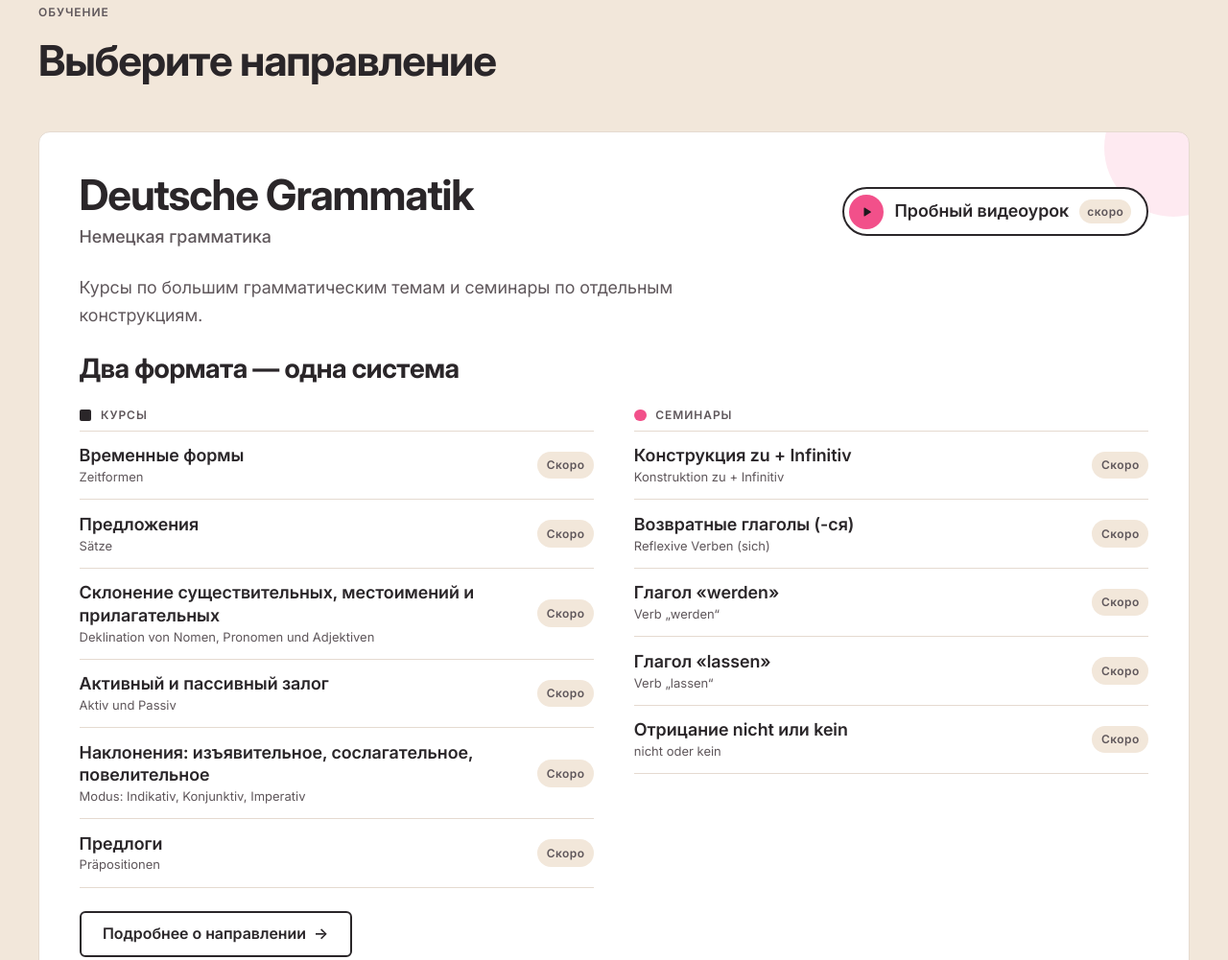
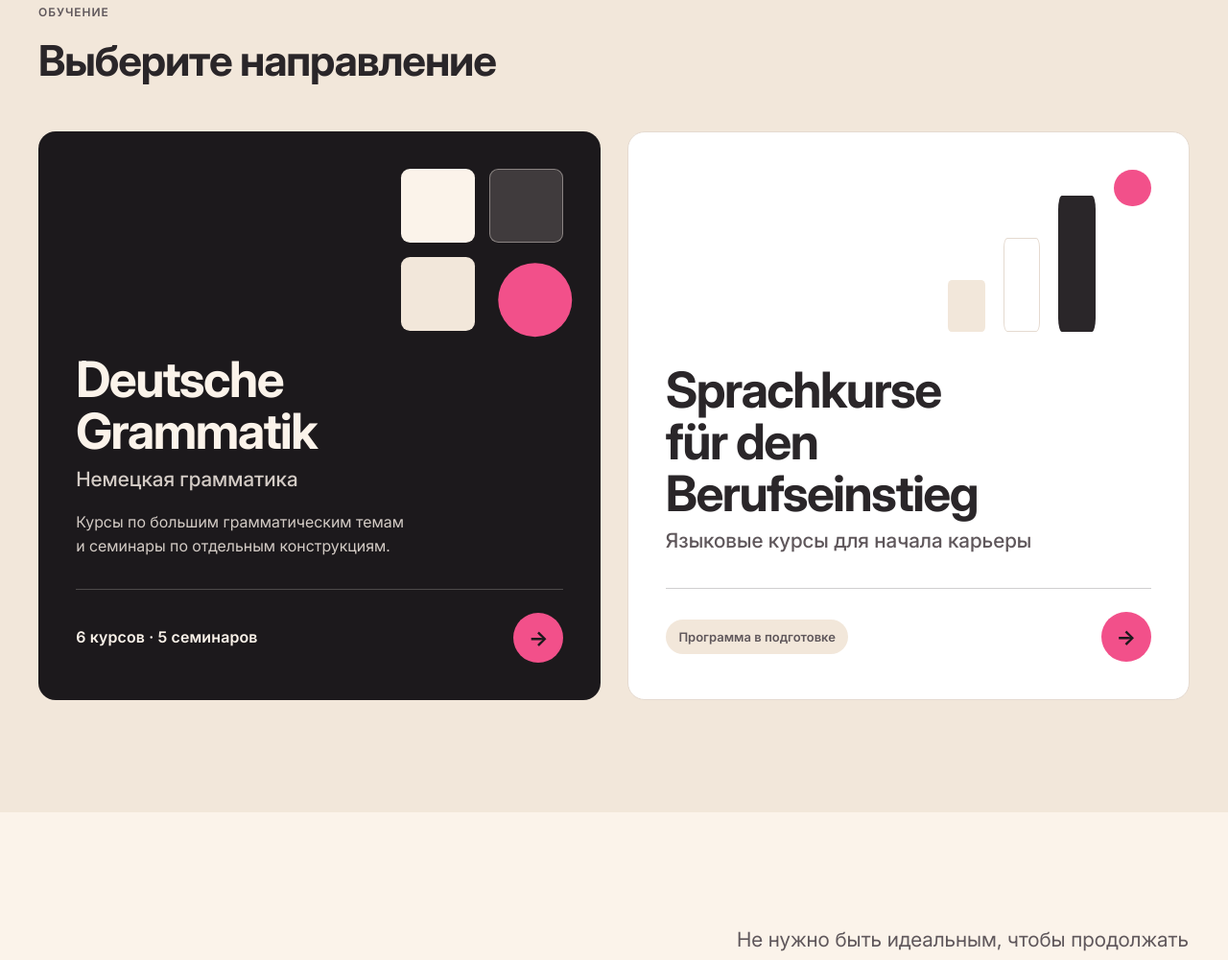
Before and after one commit to tabakus/Dma, an Astro site: page / in a window 1280 px wide. Shown: the part 988-1989 px from the top of the page at 96% size. Built offline with nearby package versions, Linux system fonts and the light colour scheme; Astro itself is replaced by a stand-in of ours.

Commit message:
feat(home): learning section as two subsection cards
The homepage no longer lists every course and seminar. The learning
section shows two large clickable cards: Deutsche Grammatik (left, dark,
modules + circle) and Sprachkurse für den Berufseinstieg (right, light,
steps to the circle). Each card links to its subsection page, where the
course and seminar lists and the trial video link live. Graphics sit in
their own zone and never overlap the text; hover moves the accent;
reduced motion respected.

Co-Authored-By: Claude Opus 5.5 <noreply@anthropic.com>
Claude-Session: https://claude.ai/code/session_01149cuvoq7Q3eeYHACipzc7

```diff
--- a/src/components/home/HomeDirections.astro
+++ b/src/components/home/HomeDirections.astro
@@ -1,12 +1,11 @@
 ---
 /**
- * Раздел «Обучение» на главной (якорь #obuchenie). Заголовок — home.yaml → directions;
- * подразделы — src/data/directions.yaml, курсы и семинары — по полю direction.
- * Активный подраздел показывает колонки «Курсы» и «Семинары», подраздел в подготовке — короткую карточку.
- * В шапке каждого подраздела — заметная ссылка на пробный видеоурок.
+ * Раздел «Обучение» на главной (якорь #obuchenie): два прямоугольных блока-подраздела.
+ * Слева — Deutsche Grammatik, справа — Sprachkurse für den Berufseinstieg. Весь блок — ссылка на страницу
+ * подраздела; списки курсов и семинаров, видеоурок и подробности — уже там.
+ * Заголовок раздела — home.yaml → directions; подразделы — src/data/directions.yaml.
+ * Графика из языка логотипа: Grammatik — модули и круг (система), Berufseinstieg — ступени к кругу (путь в профессию).
  */
-import ProductColumns from '../learning/ProductColumns.astro';
-import TrialVideoLink from '../learning/TrialVideoLink.astro';
 import { getDirections, withProducts } from '../../lib/directions';
 import type { HomeContent } from '../../lib/site';
 
@@ -15,6 +14,22 @@ interface Props {
 }
 const { directions: head } = Astro.props;
 const items = await Promise.all((await getDirections()).map(withProducts));
+
+/** Склонение: 1 курс, 2 курса, 5 курсов. */
+function plural(n: number, one: string, few: string, many: string): string {
+  const mod10 = n % 10;
+  const mod100 = n % 100;
+  if (mod10 === 1 && mod100 !== 11) return one;
+  if (mod10 >= 2 && mod10 <= 4 && (mod100 < 12 || mod100 > 14)) return few;
+  return many;
+}
+function countLine(courses: number, seminars: number): string | null {
+  const parts = [
+    courses > 0 ? `${courses} ${plural(courses, 'курс', 'курса', 'курсов')}` : null,
+    seminars > 0 ? `${seminars} ${plural(seminars, 'семинар', 'семинара', 'семинаров')}` : null,
+  ].filter(Boolean);
+  return parts.length ? parts.join(' · ') : null;
+}
 ---
 
 <section class="directions" id="obuchenie" aria-labelledby="directions-title">
@@ -25,39 +40,53 @@ const items = await Promise.all((await getDirections()).map(withProducts));
       {head.intro && <p class="intro">{head.intro}</p>}
     </div>
 
-    <div class="list">
+    <div class="cards">
       {
-        items.map(({ direction, courses, seminars }) => {
+        items.map(({ direction, courses, seminars }, i) => {
           const d = direction.data;
+          const count = d.status === 'active' ? countLine(courses.length, seminars.length) : null;
+          const variant = i === 0 ? 'system' : 'path';
           return (
-            <article class:list={['panel', d.status]} aria-labelledby={`dir-${direction.id}`}>
-              <header class="panel-head">
-                <div class="titles">
+            <a class:list={['card', variant, d.status]} href={d.path} aria-labelledby={`dir-${direction.id}`}>
+              <span class="art" aria-hidden="true">
+                {variant === 'system' ? (
+                  <span class="modules">
+                    <i />
+                    <i />
+                    <i />
+                    <b />
+                  </span>
+                ) : (
+                  <span class="steps">
+                    <i />
+                    <i />
+                    <i />
+                    <b />
+                  </span>
+                )}
+              </span>
+
+              <span class="body">
+                <span class="titles">
                   <h3 id={`dir-${direction.id}`} lang="de">
-                    <a href={d.path}>{d.title}</a>
+                    {d.title}
                   </h3>
-                  {d.subtitle && <p class="subtitle">{d.subtitle}</p>}
-                </div>
-                <TrialVideoLink direction={direction} />
-              </header>
-
-              {d.status === 'active' ? (
-                <>
-                  {d.lead && <p class="lead">{d.lead}</p>}
-                  <ProductColumns courses={courses} seminars={seminars} title={d.formatsTitle} headingLevel={3} />
-                  <a class="btn btn-secondary more" href={d.path}>
-                    Подробнее о направлении <span aria-hidden="true">→</span>
-                  </a>
-                </>
-              ) : (
-                <div class="prep-body">
-                  <p>{d.preparingText ?? 'Программа в подготовке'}</p>
-                  <a class="link" href={d.path}>
-                    Страница направления <span aria-hidden="true">→</span>
-                  </a>
-                </div>
-              )}
-            </article>
+                  {d.subtitle && <span class="subtitle">{d.subtitle}</span>}
+                </span>
+                {d.status === 'active' && d.lead && <span class="lead">{d.lead}</span>}
+                <span class="foot">
+                  {d.status === 'active' ? (
+                    count && <span class="meta">{count}</span>
+                  ) : (
+                    <span class="pill">{d.preparingText ?? 'Программа в подготовке'}</span>
+                  )}
+                  <span class="go">
+                    <span class="visually-hidden">Перейти к направлению</span>
+                    <span aria-hidden="true">→</span>
+                  </span>
+                </span>
+              </span>
+            </a>
           );
         })
       }
@@ -75,57 +104,136 @@ const items = await Promise.all((await getDirections()).map(withProducts));
   .head .eyebrow, .head h2, .intro { margin: 0; }
   .intro { color: var(--color-muted); font-size: var(--text-lead); line-height: var(--leading-lead); }
 
-  .list { display: grid; gap: clamp(1rem, 0.5rem + 1.5vw, 1.75rem); }
-  .panel {
+  .cards {
+    display: grid;
+    grid-template-columns: repeat(2, minmax(0, 1fr));
+    gap: clamp(1rem, 0.5rem + 1.5vw, 1.75rem);
+  }
+
+  /* ---------- Блок-подраздел ---------- */
+  .card {
     position: relative;
     display: grid;
-    gap: var(--space-4);
-    padding: clamp(1.5rem, 1rem + 2vw, 3rem);
-    background: var(--color-surface);
-    border: 1px solid var(--color-line);
-    border-radius: calc(var(--radius) * 2);
+    grid-template-rows: auto 1fr;
+    min-height: clamp(26rem, 20rem + 14vw, 34rem);
+    padding: clamp(1.75rem, 1.25rem + 1.5vw, 2.75rem);
+    border-radius: calc(var(--radius) * 3);
     overflow: hidden;
+    text-decoration: none;
+    isolation: isolate;
+    transition: transform 0.25s, box-shadow 0.25s;
   }
-  /* фирменная геометрия в углу активного подраздела: модули и круг */
-  .panel.active::before {
-    content: '';
-    position: absolute;
-    top: -3.5rem;
-    right: -3.5rem;
-    width: 9rem;
-    aspect-ratio: 1;
+  .card:hover {
+    transform: translateY(-4px);
+    box-shadow: 0 34px 50px -38px color-mix(in srgb, var(--color-ink) 70%, transparent);
+  }
+  .card:focus-visible { outline-offset: 4px; }
+
+  .system { background: var(--color-ink); color: var(--color-milk); }
+  .path { background: var(--color-surface); color: var(--color-text); border: 1px solid var(--color-line); }
+
+  .body { display: grid; gap: var(--space-3); align-content: end; position: relative; z-index: 1; }
+  .titles { display: grid; gap: 0.4rem; }
+  h3 {
+    margin: 0;
+    font-size: clamp(2rem, 1.3rem + 2.4vw, 3.25rem);
+    line-height: 1.04;
+    letter-spacing: var(--tracking-h1);
+    color: inherit;
+    max-width: 12ch;
+  }
+  .subtitle { font-size: var(--text-lead); font-weight: var(--weight-medium); opacity: 0.85; }
+  .lead { max-width: 34ch; font-size: var(--text-small); line-height: var(--leading-small); opacity: 0.8; }
+  .system .lead, .system .subtitle { opacity: 1; color: color-mix(in srgb, var(--color-milk) 82%, transparent); }
+  .path .subtitle, .path .lead { opacity: 1; color: var(--color-muted); }
+
+  .foot {
+    display: flex;
+    align-items: center;
+    justify-content: space-between;
+    gap: var(--space-3);
+    margin-top: var(--space-3);
+    padding-top: var(--space-4);
+    border-top: 1px solid currentColor;
+    border-top-color: color-mix(in srgb, currentColor 22%, transparent);
+  }
+  .meta { font-size: var(--text-small); font-weight: var(--weight-semibold); letter-spacing: 0.01em; }
+  .pill {
+    padding: 0.45rem 0.85rem;
+    border-radius: 999px;
+    background: var(--color-bg-alt);
+    color: var(--color-muted);
+    font-size: var(--text-caption);
+    font-weight: var(--weight-semibold);
+  }
+  .go {
+    display: grid;
+    place-items: center;
+    flex: none;
+    width: 3.25rem;
+    height: 3.25rem;
     border-radius: 50%;
-    background: var(--color-accent);
-    opacity: 0.12;
+    background: var(--color-button-bg);
+    color: var(--color-button-text);
+    font-size: 1.35rem;
+    font-weight: var(--weight-bold);
+    transition: transform 0.25s, background-color 0.2s, color 0.2s;
+  }
+  .card:hover .go { transform: translateX(4px); background: var(--color-button-bg-hover); color: var(--color-button-text-hover); }
+
+  /* ---------- Графика: своя зона в верхней части блока, не пересекается с текстом ---------- */
+  .art {
+    display: flex;
+    justify-content: flex-end;
+    align-items: flex-start;
+    height: clamp(8.5rem, 5rem + 7vw, 13rem);
+    margin-bottom: var(--space-4);
     pointer-events: none;
   }
-  .panel-head {
-    display: flex;
-    flex-wrap: wrap;
-    align-items: center;
-    justify-content: space-between;
-    gap: var(--space-3) var(--space-4);
-    position: relative;
+  /* Grammatik: модули 2×2 и круг, который выходит за сетку — система и индивидуальность */
+  .modules {
+    height: 100%;
+    aspect-ratio: 1;
+    display: grid;
+    grid-template-columns: 1fr 1fr;
+    grid-template-rows: 1fr 1fr;
+    gap: 9%;
   }
-  .titles { display: grid; gap: 0.35rem; }
-  .titles h3 {
-    margin: 0;
-    font-size: var(--text-h2);
-    line-height: var(--leading-h2);
-    letter-spacing: var(--tracking-h2);
+  .modules i, .modules b { border-radius: 12%; transition: transform 0.35s cubic-bezier(0.2, 0.7, 0.2, 1); }
+  .modules i:nth-child(1) { background: var(--color-milk); }
+  .modules i:nth-child(2) { background: color-mix(in srgb, var(--color-milk) 16%, transparent); border: 1.5px solid color-mix(in srgb, var(--color-milk) 40%, transparent); }
+  .modules i:nth-child(3) { background: var(--color-sand); }
+  .modules b { background: var(--color-accent); border-radius: 50%; transform: translate(12%, 8%); }
+  .system:hover .modules b { transform: translate(26%, 18%); }
+  .system:hover .modules i:nth-child(1) { transform: translate(-6%, -6%); }
+
+  /* Berufseinstieg: ступени, ведущие к кругу — путь в профессию */
+  .steps {
+    height: 100%;
+    aspect-ratio: 5 / 4;
+    display: grid;
+    grid-template-columns: repeat(4, 1fr);
+    align-items: end;
+    gap: 9%;
   }
-  .titles h3 a { color: var(--color-text); text-decoration: none; }
-  .titles h3 a:hover { color: var(--color-link); }
-  .subtitle { margin: 0; color: var(--color-muted); font-weight: var(--weight-medium); }
-  .lead { margin: 0; max-width: 46rem; color: var(--color-muted); }
-  .more { justify-self: start; }
+  .steps i, .steps b { border-radius: 10%; transition: transform 0.35s cubic-bezier(0.2, 0.7, 0.2, 1); }
+  .steps i:nth-child(1) { height: 32%; background: var(--color-sand); }
+  .steps i:nth-child(2) { height: 58%; background: var(--color-surface); border: 1.5px solid var(--color-line); }
+  .steps i:nth-child(3) { height: 84%; background: var(--color-graphite); }
+  .steps b { aspect-ratio: 1; align-self: start; border-radius: 50%; background: var(--color-accent); }
+  .path:hover .steps b { transform: translateY(-14%); }
+  .path:hover .steps i:nth-child(3) { transform: translateY(-4%); }
 
-  .prep-body { display: flex; flex-wrap: wrap; align-items: center; justify-content: space-between; gap: var(--space-3); padding-top: var(--space-3); border-top: 1px solid var(--color-line); }
-  .prep-body p { margin: 0; color: var(--color-muted); font-size: var(--text-lead); }
-  .link { font-weight: var(--weight-semibold); text-decoration: none; }
-  .link:hover { text-decoration: underline; }
-
+  /* ---------- Узкие экраны: блоки друг под другом, графика компактнее ---------- */
+  @media (max-width: 52rem) {
+    .cards { grid-template-columns: 1fr; }
+    .card { min-height: 0; }
+  }
   @media (max-width: 30rem) {
-    .more { justify-self: stretch; }
+    .art { height: 7rem; margin-bottom: var(--space-3); }
+    h3 { max-width: none; }
+  }
+  @media (prefers-reduced-motion: reduce) {
+    .card:hover { transform: none; }
   }
 </style>
```
